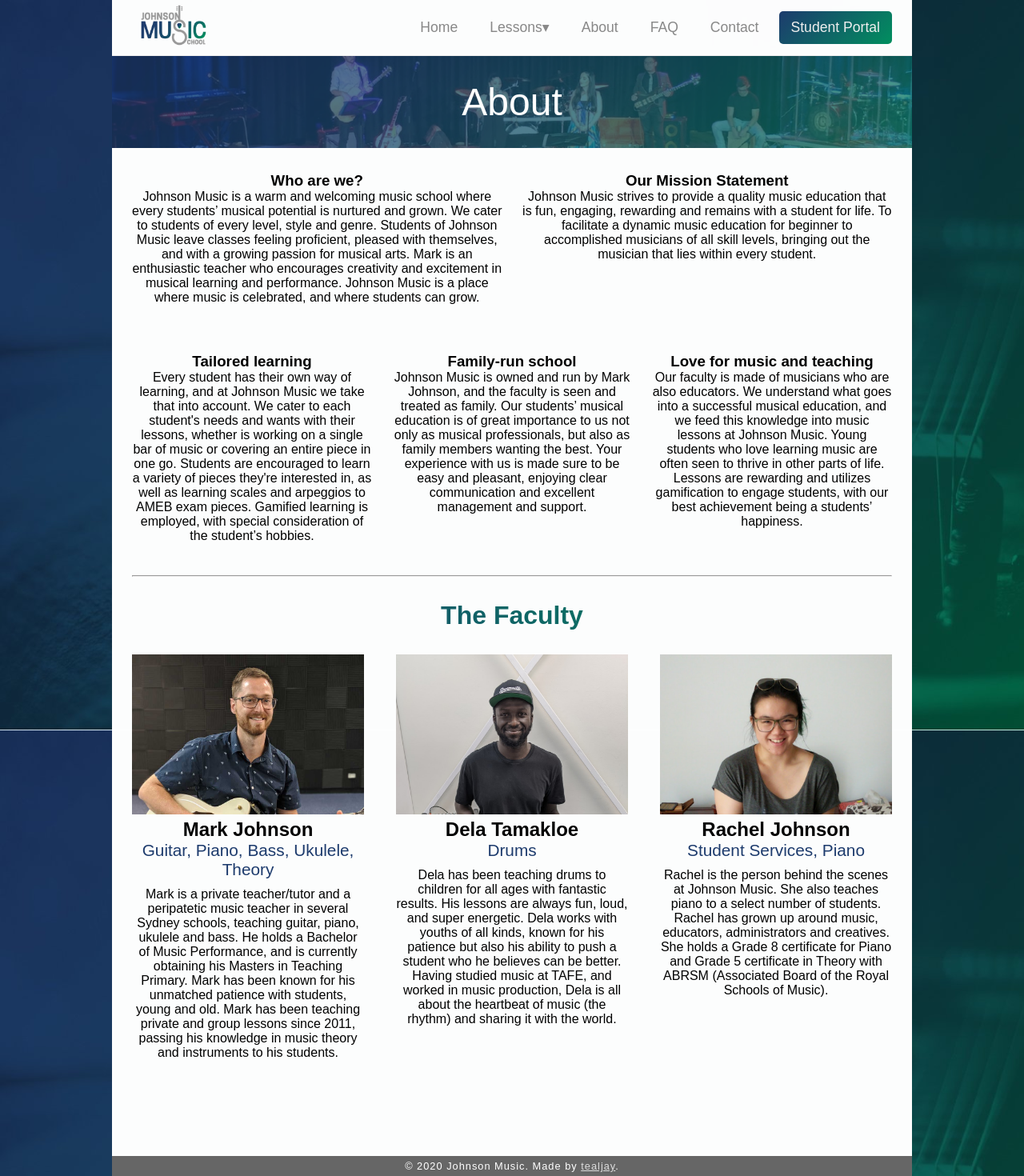
After one commit to rachelktyjohnson/johnsonmusicschool, a PHP site: page /about.php in a window 1280 px wide. The commit adds this page. Shown: the whole page at 80% size. Run offline with PHP 8.4, Linux system fonts and the light colour scheme; some web fonts are replaced.

Commit message:
:hammer: About page

```diff
--- /dev/null
+++ b/about.php
@@ -0,0 +1,74 @@
+<?php include('includes/header.php');?>
+<div class="page-header" style="background-image:url('img/header-about.png')">
+  <h1>About</h1>
+</div>
+<main>
+
+  <div class="container-about">
+
+    <div class="general">
+      <div class="who">
+        <h3>Who are we?</h3>
+        <p>
+          Johnson Music is a warm and welcoming music school where every students’ musical potential is nurtured and grown. We cater to students of every level, style and genre. Students of Johnson Music leave classes feeling proficient, pleased with themselves, and with a growing passion for musical arts. Mark is an enthusiastic teacher who encourages creativity and excitement in musical learning and performance. Johnson Music is a place where music is celebrated, and where students can grow.
+        </p>
+      </div>
+      <div class="mission">
+        <h3>Our Mission Statement</h3>
+        <p>
+          Johnson Music strives to provide a quality music education that is fun, engaging, rewarding and remains with a student for life. To facilitate a dynamic music education for beginner to accomplished musicians of all skill levels, bringing out the musician that lies within every student.
+        </p>
+      </div>
+    </div>
+    <div class="why">
+      <div>
+        <h3>Tailored learning</h3>
+        <p>
+          Every student has their own way of learning, and at Johnson Music we take that into account. We cater to each student's needs and wants with their lessons, whether is working on a single bar of music or covering an entire piece in one go. Students are encouraged to learn a variety of pieces they're interested in, as well as learning scales and arpeggios to AMEB exam pieces. Gamified learning is employed, with special consideration of the student’s hobbies.
+        </p>
+      </div>
+      <div>
+        <h3>Family-run school</h3>
+        <p>
+          Johnson Music is owned and run by Mark Johnson, and the faculty is seen and treated as family. Our students’ musical education is of great importance to us not only as musical professionals, but also as family members wanting the best. Your experience with us is made sure to be easy and pleasant, enjoying clear communication and excellent management and support.
+        </p>
+      </div>
+      <div>
+        <h3>Love for music and teaching</h3>
+        <p>
+          Our faculty is made of musicians who are also educators. We understand what goes into a successful musical education, and we feed this knowledge into music lessons at Johnson Music. Young students who love learning music are often seen to thrive in other parts of life. Lessons are rewarding and utilizes gamification to engage students, with our best achievement being a students’ happiness.
+        </p>
+      </div>
+    </div>
+    <hr />
+    <h2>The Faculty</h2>
+    <div class="faculty">
+      <div class="faculty-member">
+        <div class="faculty-member-image" style="background-image:url('img/about-mark.jpg')"></div>
+        <h3>Mark Johnson</h3>
+        <h4>Guitar, Piano, Bass, Ukulele, Theory</h4>
+        <p>
+          Mark is a private teacher/tutor and a peripatetic music teacher in several Sydney schools, teaching guitar, piano, ukulele and bass. He holds a Bachelor of Music Performance, and is currently obtaining his Masters in Teaching Primary. Mark has been known for his unmatched patience with students, young and old. Mark has been teaching private and group lessons since 2011, passing his knowledge in music theory and instruments to his students.</p>
+        </p>
+      </div>
+      <div class="faculty-member">
+        <div class="faculty-member-image" style="background-image:url('img/about-dela.jpg'); background-position:center"></div>
+        <h3>Dela Tamakloe</h3>
+        <h4>Drums</h4>
+        <p>
+          Dela has been teaching drums to children for all ages with fantastic results. His lessons are always fun, loud, and super energetic. Dela works with youths of all kinds, known for his patience but also his ability to push a student who he believes can be better. Having studied music at TAFE, and worked in music production, Dela is all about the heartbeat of music (the rhythm) and sharing it with the world.</p>
+      </div>
+      <div class="faculty-member">
+        <div class="faculty-member-image" style="background-image:url('img/about-rachel.jpg');"></div>
+        <h3>Rachel Johnson</h3>
+        <h4>Student Services, Piano</h4>
+        <p>Rachel is the person behind the scenes at Johnson Music. She also teaches piano to a select number of students. Rachel has grown up around music, educators, administrators and creatives. She holds a Grade 8 certificate for Piano and Grade 5 certificate in Theory with ABRSM (Associated Board of the Royal Schools of Music).</p>
+      </div>
+    </div>
+
+
+
+  </div>
+
+</main>
+<?php include('includes/footer.php');?>
--- a/css/styles.css
+++ b/css/styles.css
@@ -6,6 +6,10 @@
 
 a {
   color: #018f5f;
+}
+
+p {
+  font-weight: 300;
 }
 
 h2 {
@@ -180,6 +184,55 @@ main .container-contact p {
     height: 500px;
   }
 }
+@media (min-width: 768px) {
+  main .container-about .general {
+    display: grid;
+    grid-template-columns: 1fr 1fr;
+    grid-gap: 25px;
+  }
+  main .container-about .why {
+    display: grid;
+    grid-template-columns: 1fr 1fr 1fr;
+    grid-gap: 25px;
+  }
+}
+main .container-about .who, main .container-about .mission, main .container-about .why, main .container-about .faculty {
+  margin-bottom: 40px;
+}
+main .container-about .why h3 {
+  margin-top: 20px;
+}
+main .container-about h2 {
+  font-size: 2rem;
+  margin-top: 30px;
+  margin-bottom: 30px;
+}
+@media (min-width: 768px) {
+  main .container-about .faculty {
+    display: grid;
+    grid-template-columns: 1fr 1fr 1fr;
+    grid-gap: 40px;
+  }
+}
+main .container-about .faculty .faculty-member {
+  margin-bottom: 50px;
+}
+main .container-about .faculty .faculty-member h3 {
+  font-size: 1.5rem;
+  margin-top: 5px;
+}
+main .container-about .faculty .faculty-member h4 {
+  font-weight: 500;
+  font-size: 1.3rem;
+  margin-bottom: 10px;
+  color: #1d3b6d;
+}
+main .container-about .faculty .faculty-member .faculty-member-image {
+  width: 100%;
+  height: 200px;
+  background-size: cover;
+  background-position: top;
+}
 
 footer {
   background: #666;
--- a/includes/header.php
+++ b/includes/header.php
@@ -31,7 +31,7 @@
                   <li><a href="#">Bass</a></li>
                 </ul>
               </li>
-              <li><a href="#">About</a></li>
+              <li><a href="about.php">About</a></li>
               <li><a href="#">FAQ</a></li>
               <li><a href="contact.php">Contact</a></li>
               <li class="portal"><a href="#" target="_blank">Student Portal</a></li>
--- a/scss/styles.scss
+++ b/scss/styles.scss
@@ -8,6 +8,10 @@
 
 a{
   color:#018f5f;
+}
+
+p{
+  font-weight:300;
 }
 
 h2{
@@ -187,6 +191,60 @@ main {
     }
   }
 
+  .container-about{
+    @include tablet{
+      .general{
+        display:grid;
+        grid-template-columns: 1fr 1fr;
+        grid-gap:25px;
+      }
+      .why{
+        display:grid;
+        grid-template-columns: 1fr 1fr 1fr;
+        grid-gap:25px;
+      }
+    }
+    .who,.mission,.why,.faculty{
+      margin-bottom:40px;
+    }
+    .why h3{
+      margin-top:20px;
+    }
+    h2{
+      font-size:2rem;
+      margin-top:30px;
+      margin-bottom:30px;
+    }
+    .faculty{
+      @include tablet{
+        display:grid;
+        grid-template-columns: 1fr 1fr 1fr;
+        grid-gap:40px;
+      }
+      .faculty-member{
+        h3{
+          font-size:1.5rem;
+          margin-top:5px;
+        }
+        h4{
+          font-weight:500;
+          font-size:1.3rem;
+          margin-bottom:10px;
+          color:#1d3b6d;
+        }
+        margin-bottom:50px;
+        .faculty-member-image{
+          width:100%;
+          height:200px;
+          background-size: cover;
+          background-position: top;
+        }
+      }
+    }
+
+
+  }
+
 }
 
 footer{
```
Also changed, not shown: img/about-rachel.jpg (added), 1 other file.
